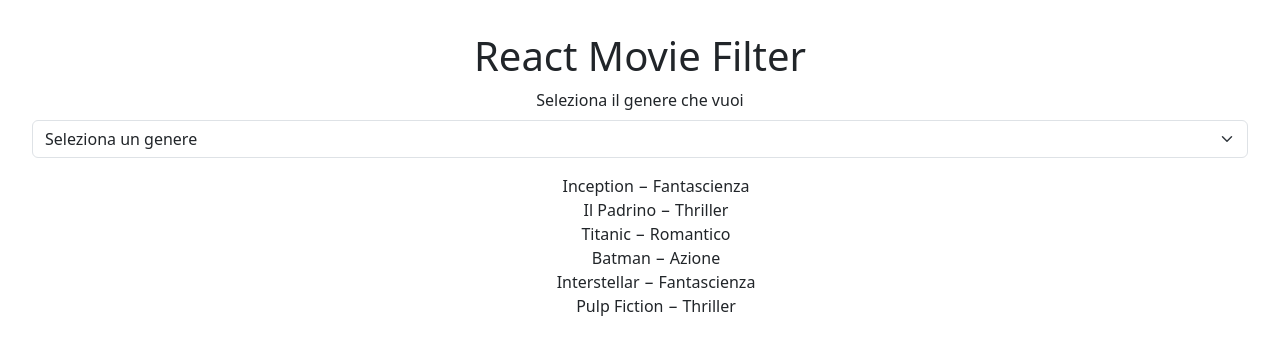
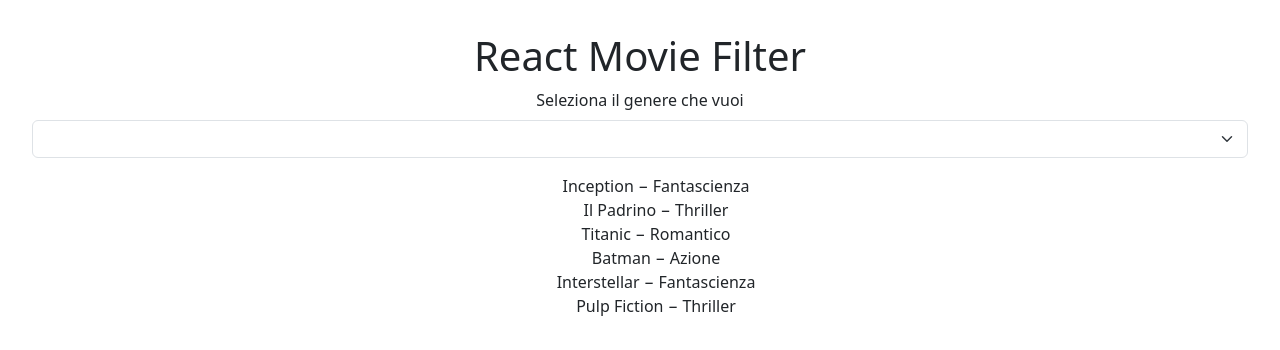
Before and after one commit to ilenia-agnolon/react-movie-filter, a React (Vite) app: page / in a window 1280 px wide. Shown: the top 350 px of the page. Built offline with nearby package versions, Linux system fonts and the light colour scheme.

Commit message:
aggiunta select collegata a stato (ancora senza opzioni visibili)

```diff
--- a/src/App.jsx
+++ b/src/App.jsx
@@ -19,12 +19,19 @@ function App() {
         {/* labels */}
         <div>
           {/* 1. Seleziona un genere */}
-          <div class="mb-3">
-            <label for="disabledSelect" class="form-label">
+          <div className="mb-3">
+            <label for="genreSelect" className="form-label">
               Seleziona il genere che vuoi
             </label>
-            <select id="disabledSelect" class="form-select">
-              <option>Seleziona un genere</option>
+            <select
+              id="genreSelect"
+              className="form-select"
+              value={selectedGenre}
+              onChange={(e) => {
+                setSelectedGenre(e.target.value);
+              }}
+            >
+              {/* <option>Seleziona un genere</option> */}
             </select>
           </div>
         </div>
```
